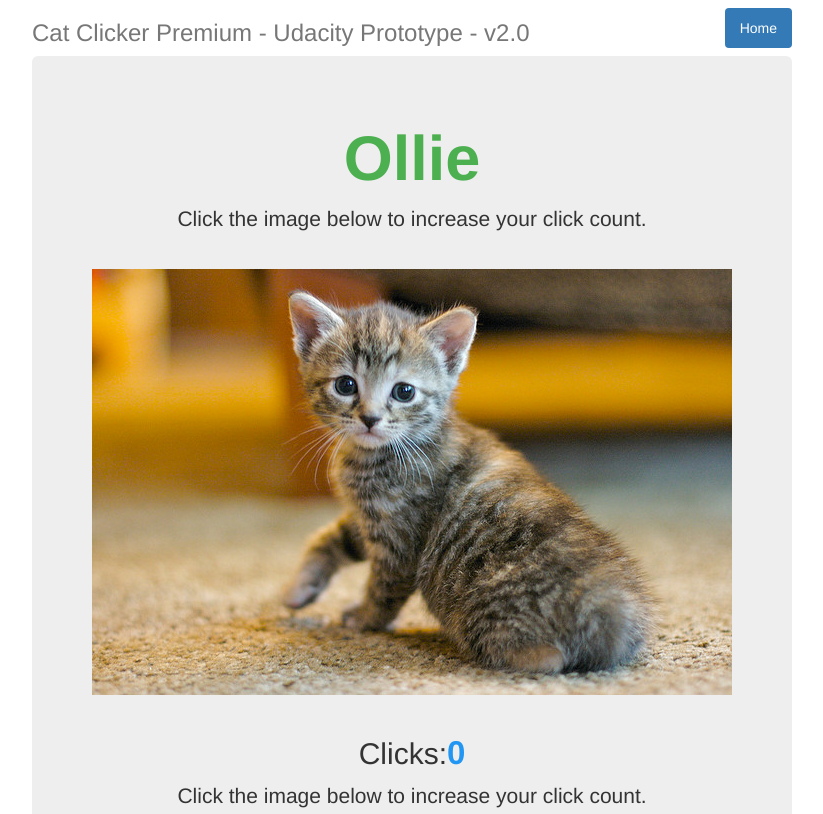
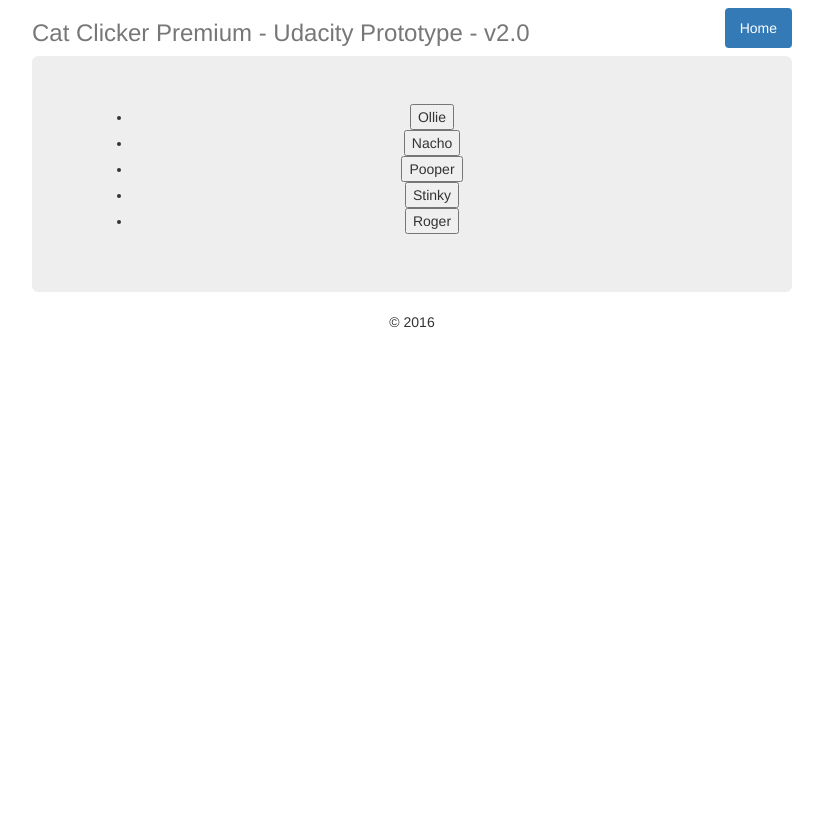
Before and after one commit to escobard/udacity-js-design-patterns, a plain HTML site: page cat-clicker/index.html in a window 1280 px wide. Shown: the top 814 px of the page, without its empty margins (228-1051 px from the left). Drawn offline with Linux system fonts and the light colour scheme; files whose address does not match are found by name.

Commit message:
added the base code changing the HTML for the use of objects

```diff
--- a/cat-clicker/index.html
+++ b/cat-clicker/index.html
@@ -2,7 +2,6 @@
     <meta charset="utf-8">
     <meta http-equiv="X-UA-Compatible" content="IE=edge">
     <meta name="viewport" content="width=device-width, initial-scale=1">
-    <!-- The above 3 meta tags *must* come first in the head; any other head content must come *after* these tags -->
     <meta name="description" content="Cat clicker assignment for the JavaScript Design Patterns course Udacity ">
     <meta name="author" content="Daniel Escobar">
 
@@ -15,11 +14,6 @@
 	<!-- Cat clicker main JS -->
 	<script src="js/cat-clicker.js" type="text/javascript"></script>
 
-    <!-- HTML5 shim and Respond.js for IE8 support of HTML5 elements and media queries -->
-    <!--[if lt IE 9]>
-      <script src="https://oss.maxcdn.com/html5shiv/3.7.3/html5shiv.min.js"></script>
-      <script src="https://oss.maxcdn.com/respond/1.4.2/respond.min.js"></script>
-    <![endif]-->
   </head>
 
   <body>
@@ -33,16 +27,14 @@
         </nav>
         <h3 class="text-muted">Cat Clicker Premium - Udacity Prototype - v2.0</h3>
       </div>
-
-      <div class="jumbotron">
-	  <div id="cat-1">
-        <p class="lead">Click the image below to increase your click count.</p>
-        <img onClick="catClicked()" src="img/cat-picture.jpg"></img>
-		<h2>Clicks: <span id="clicks">0</span> </h2> </div>
-		<div id="cat-2">
-		<p class="lead">Click the image below to increase your click count.</p>
-        <img onClick="catClicked2()" src="img/cat2-picture.jpg"></img>
-		<h2>Clicks: <span id="clicks2">0</span> </h2> </div>
+      <div id="cat-container" class="jumbotron">
+	  <ul>
+			<li><button id="catButton1">Ollie</button></li>
+			<li><button id="catButton2">Nacho</button></li>
+			<li><button id="catButton3">Pooper</button></li>
+			<li><button id="catButton4">Stinky</button></li>
+			<li><button id="catButton5">Roger</button></li>
+		</ul>
 		</div>
       </div>
 
```
Also changed, not shown: cat-clicker/js/cat-clicker.js (+6 -1 lines).
